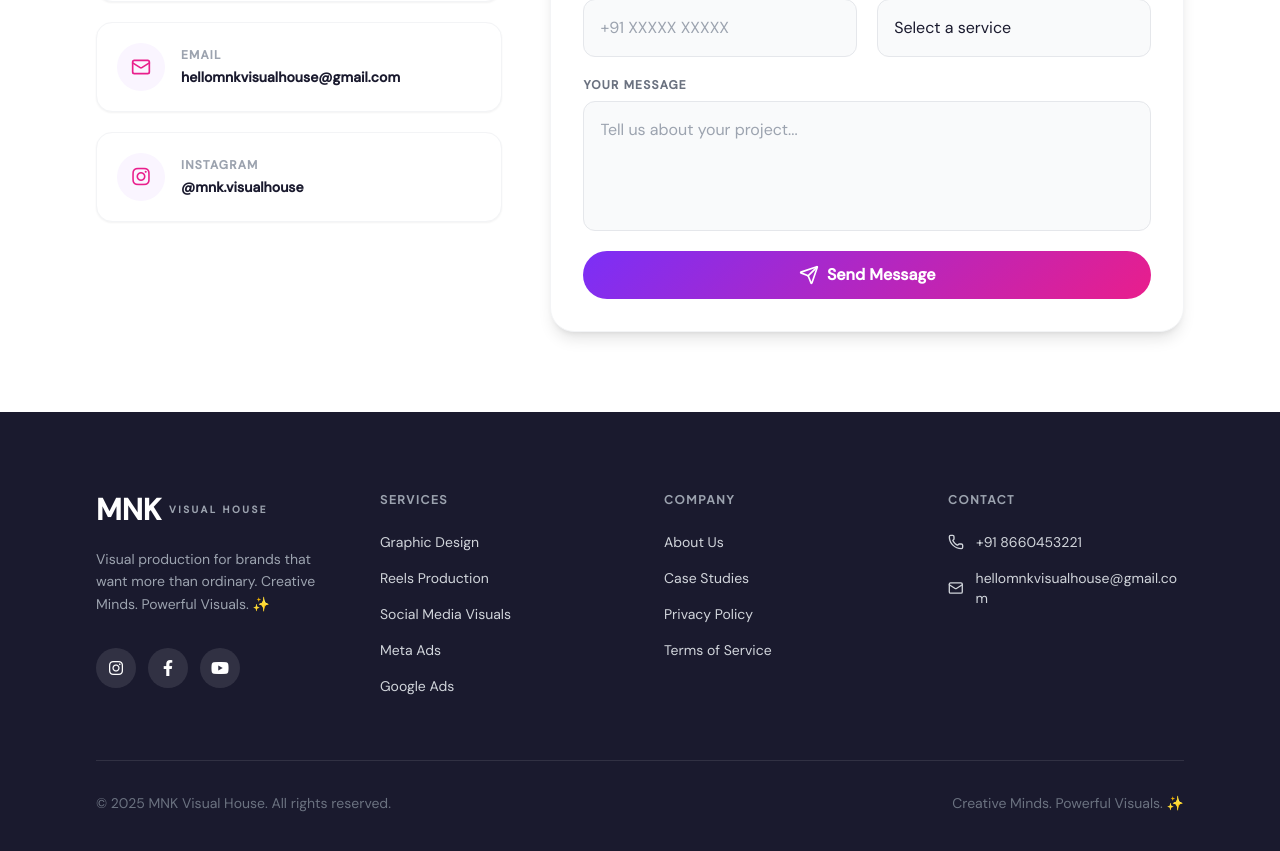
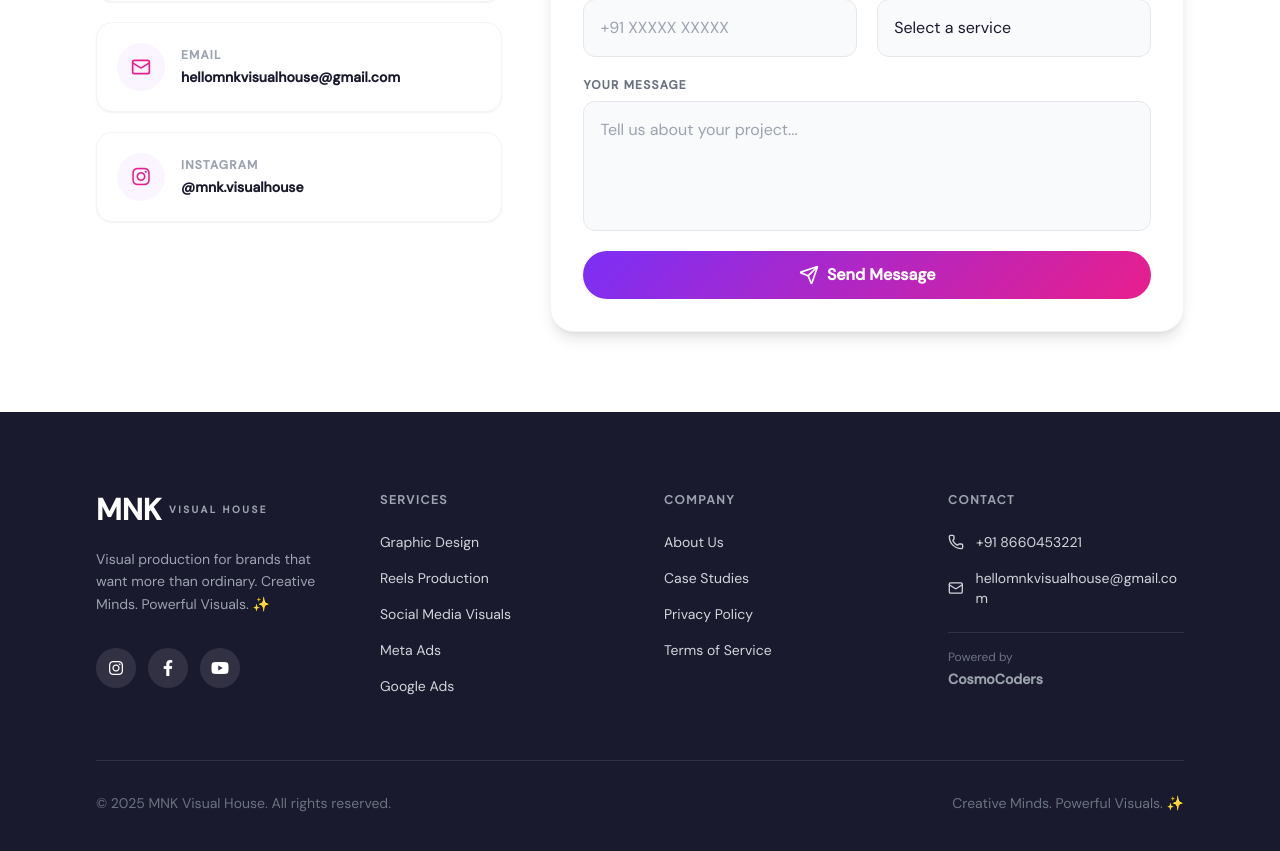
Before and after one commit to suri9946/mnk_visual_studio, a React (Vite) app in the folder frontend/: page / in a window 1280 px wide. Shown: the part 6061-6912 px from the top of the page. Built offline with nearby package versions, Linux system fonts and the light colour scheme.

Commit message:
feat: paper plane animation + CosmoCoders footer attribution

```diff
--- a/frontend/src/components/Footer.jsx
+++ b/frontend/src/components/Footer.jsx
@@ -67,6 +67,17 @@ const Footer = ({ onPrivacyClick, onTermsClick }) => {
                             </a>
                         </li>
                     </ul>
+
+                    {/* Powered by CosmoCoders */}
+                    <div className="mt-6 pt-4 border-t border-white/10">
+                        <p className="text-xs text-gray-500">Powered by</p>
+                        <a
+                            href="mailto:askcosmocoders@gmail.com"
+                            className="text-sm font-semibold text-gray-400 hover:text-primary transition-colors duration-200 cursor-pointer mt-1 inline-block"
+                        >
+                            CosmoCoders
+                        </a>
+                    </div>
                 </div>
 
             </div>
```
